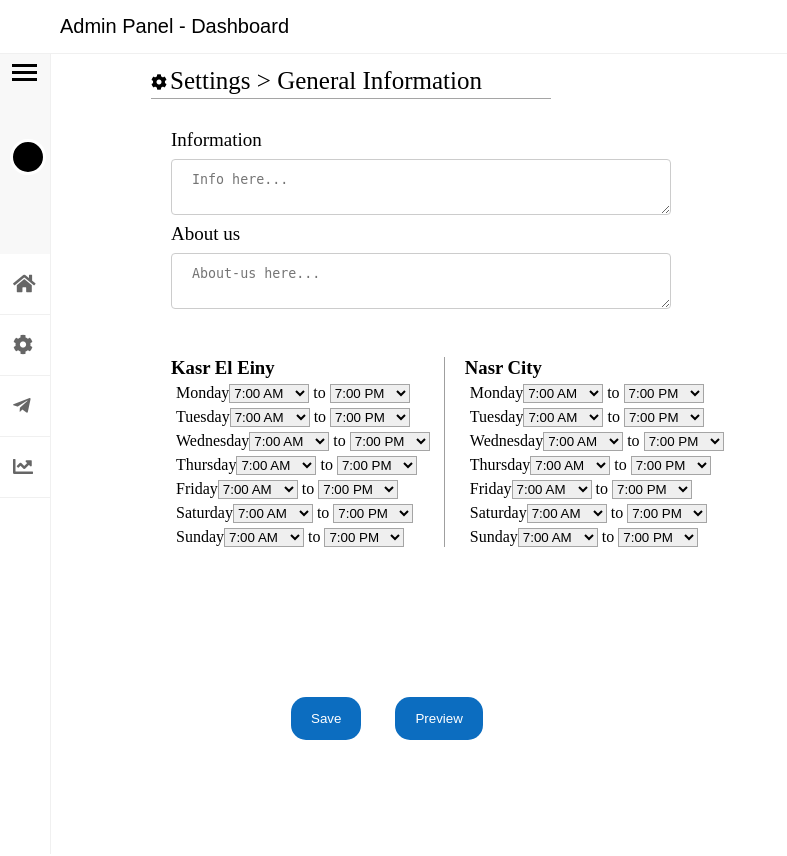
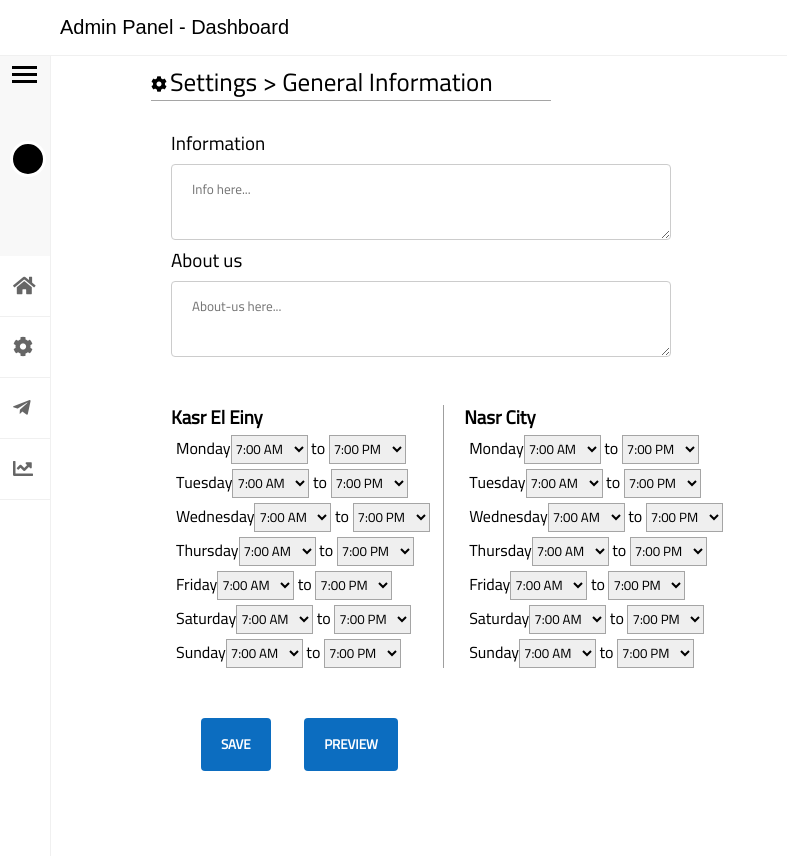
Before and after one commit to Hardmgamer/Alex-Dent, a PHP site: page /Controlpanel.php in a window 1280 px wide. Shown: the whole page, without its empty margins (0-787 px from the left). Run offline with PHP 8.4, Linux system fonts and the light colour scheme; some libraries are stand-ins or nearby versions.

Commit message:
30% Admin pade (2nd Update)

```diff
--- a/Controlpanel.php
+++ b/Controlpanel.php
@@ -77,8 +77,8 @@
 		</ul>
 	</div>
 	<div class="butt-cont">
-		<input type="submit" value="Save" name="submit" class="savebuttn">
-		<input type="submit" value="Preview" name="submit" class="Previewbuttn">
+		<input type="submit" value="Save" name="submit" class="form-butt">
+		<input type="submit" value="Preview" name="submit" class="form-butt">
 	</div>
 	</div>
 </form>
--- a/Stylesheets/ControlPanel.css
+++ b/Stylesheets/ControlPanel.css
@@ -1,3 +1,8 @@
+@import url('https://fonts.googleapis.com/css?family=Cairo');
+*{
+	font-family:'Cairo',Arial,sans-serif;
+	line-height: 25px;
+}
 .header{
 		width:100%;
 		padding:15px 0 15px 0;
@@ -192,17 +197,21 @@ input[type=submit] {
     padding: 14px 20px;
     border: none;
     cursor: pointer;
-		border-radius: 15px;
 }
-.savebuttn{
+.form-butt{
 	background-color: #0c6dc0;
-	margin-top: 150px;
-	margin-left: 120px;
+	margin-top: 50px;
+	margin-left:30px;
+	border-radius: 4px;
+	transition: background-color 0.1s, border-radius 0.3s;
+	text-transform: uppercase;
+	font-weight: bold;
+
 }
-.Previewbuttn{
-	background-color: #0c6dc0;
-	margin-top: 150px;
-	margin-left: 30px;
+.form-butt:hover{
+	background-color: #0c96dd;
+	transition: background-color 0.1s;
+	border-radius: 2px;
 }
 .texts{
 	font-size: 19px;
```
